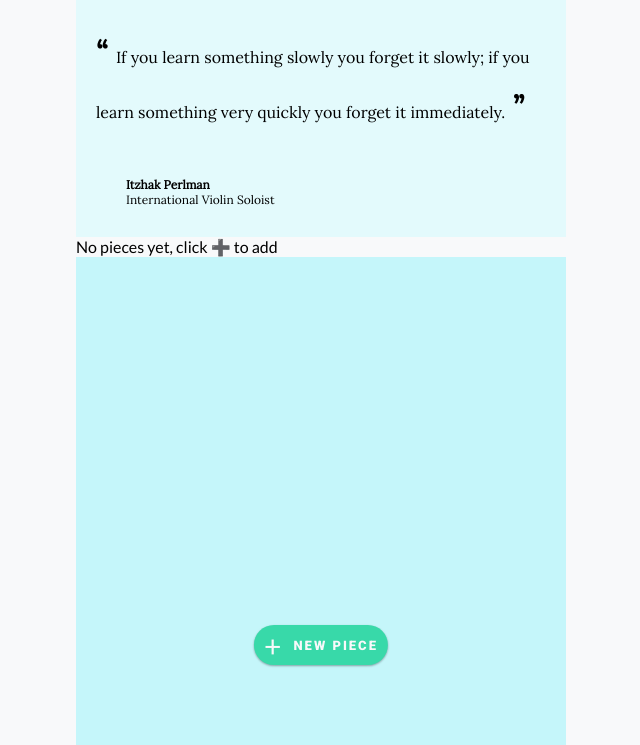
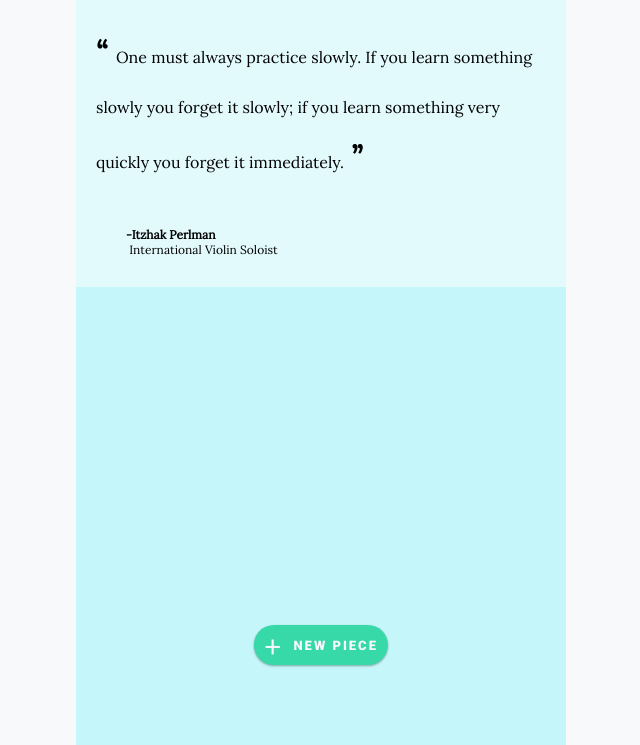
Before and after one commit to jcloeter/accelApp, a website built with Parcel: page index.html in a window 1280 px wide. Shown: the part 55-800 px from the top of the page, without its empty margins (319-959 px from the left). Built offline with nearby package versions, Linux system fonts and the light colour scheme; a web font is replaced by a local one.

Commit message:
added bottom padding to practice mode

```diff
--- a/sass/_practice.scss
+++ b/sass/_practice.scss
@@ -3,7 +3,7 @@
   min-height: 80vh;
   //   color: $white-000;
   line-height: 3rem;
-  padding-bottom: 2rem;
+  padding-bottom: 10rem;
 
   &__pc--information {
     .practice__pc--title {
@@ -84,6 +84,7 @@
       }
     }
     #btn__next-level {
+      cursor: pointer;
       border: none;
       border-radius: 20px;
       background-color: $orange-800;
@@ -120,8 +121,8 @@
     .practice__progress--history-summary {
       font-size: 1.4rem;
       .level-number {
-        background-color: $orange-900;
-        color: $white-000;
+        background-color: $orange-100;
+        // color: $white-000;
         height: 3rem;
         width: 3rem;
         font-size: 1.8rem;
--- a/src/controller.js
+++ b/src/controller.js
@@ -29,7 +29,7 @@ const controlNewPiece = function (e) {
 };
 
 const controlPracticeMode = function (id) {
-  //0)Clear Form and quote
+  //0)Clear Form, quote, and newPc button:
   formViews.clear();
   headerViews.clear();
 
--- a/src/views/headerViews.js
+++ b/src/views/headerViews.js
@@ -14,10 +14,10 @@ class HeaderViews {
 
   _generateQuoteMarkup() {
     const markup = `
-    <p class="header__quote-text">If you learn something slowly you forget it slowly; if you learn something very quickly you forget it immediately.</p>
+    <p class="header__quote-text">One must always practice slowly. If you learn something slowly you forget it slowly; if you learn something very quickly you forget it immediately.</p>
     <div class="header__quote-author">
-      <p class="header__quote-name">Itzhak Perlman</p>
-      <p class="header__quote-position">International Violin Soloist</p>
+      <p class="header__quote-name">-Itzhak Perlman</p>
+      <p class="header__quote-position"> &nbspInternational Violin Soloist</p>
     </div>
       `;
     this._quote.insertAdjacentHTML("afterbegin", markup);
--- a/src/views/piecesViews.js
+++ b/src/views/piecesViews.js
@@ -7,10 +7,10 @@ class Pieces {
     this._data = data;
 
     //If there arent any pieces, tell user how to add!
-    if (!data[0])
-      return (this._ulElement.innerHTML =
-        "<p>No pieces yet, click ➕ to add</p>");
-
+    if (!data[0]) return (this._ulElement.innerHTML = "");
+    {
+      /* <p>No pieces yet, click ➕ to add</p> */
+    }
     //To generate entire list, do this:
     this._ulElement.innerHTML = "";
     data.forEach((pc) => this._generateMarkup(pc));
```
Also changed, not shown: css/style.css.
